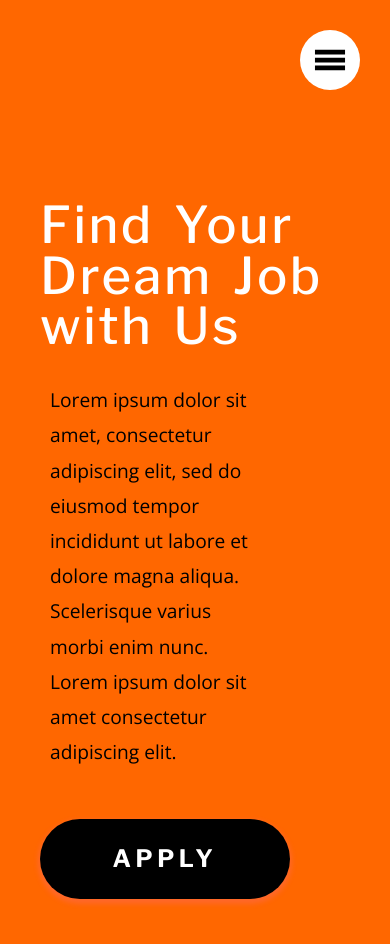
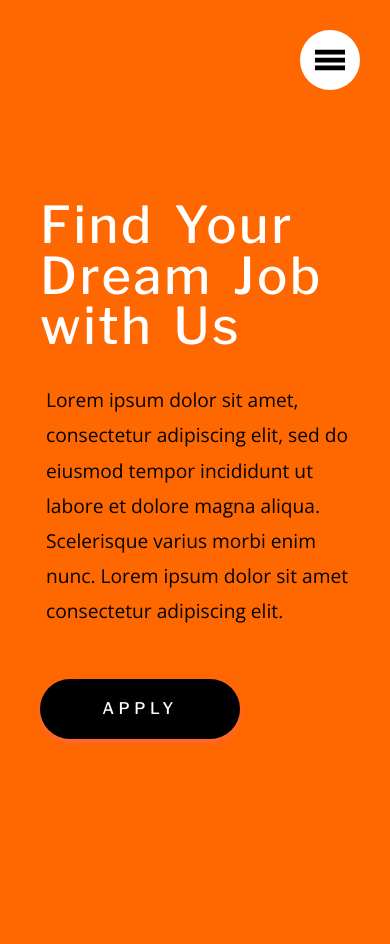
Before and after one commit to RekaKR/responsive_framework_docker, a React (Create React App) app in the folder frontend/: page / in a window 390 px wide. Shown: the top 944 px of the page. After the commit the page ends 844 px from the top, so only its background shows below. Built offline with nearby package versions, Linux system fonts and the light colour scheme.

Commit message:
Edit responsivity

```diff
--- a/frontend/src/components/ButtonM/ButtonM.jsx
+++ b/frontend/src/components/ButtonM/ButtonM.jsx
@@ -5,9 +5,9 @@ import Button from '@material-ui/core/Button';
 const MyButton = styled(Button)({
   width: 250,
   height: 80,
-  color: 'black',
+  //color: 'black',
   color: 'white',
-  backgroundColor: 'white',
+  //backgroundColor: 'white',
   backgroundColor: 'black',
   margin: '50px 0',
   padding: '0 50px',
@@ -18,6 +18,12 @@ const MyButton = styled(Button)({
   border: 0,
   borderRadius: 50,
   boxShadow: '0 3px 5px 2px rgba(255, 105, 135, .3)',
+  '@media (max-width: 520px)': {
+    width: 200,
+    height: 60,
+    fontWeight: 500,
+    fontSize: 16,
+  },
 });
 
 function ButtonM() {
--- a/frontend/src/components/Main/Main.jsx
+++ b/frontend/src/components/Main/Main.jsx
@@ -56,6 +56,10 @@ const useStyles = makeStyles({
     fontFamily: '"Open Sans", sans-serif',
     fontWeight: '400',
     lineHeight: '2.2rem',
+    '@media (max-width: 700px)': {
+      width: '90%',
+      paddingLeft: '6px',
+    },
   }
 });
 
```
